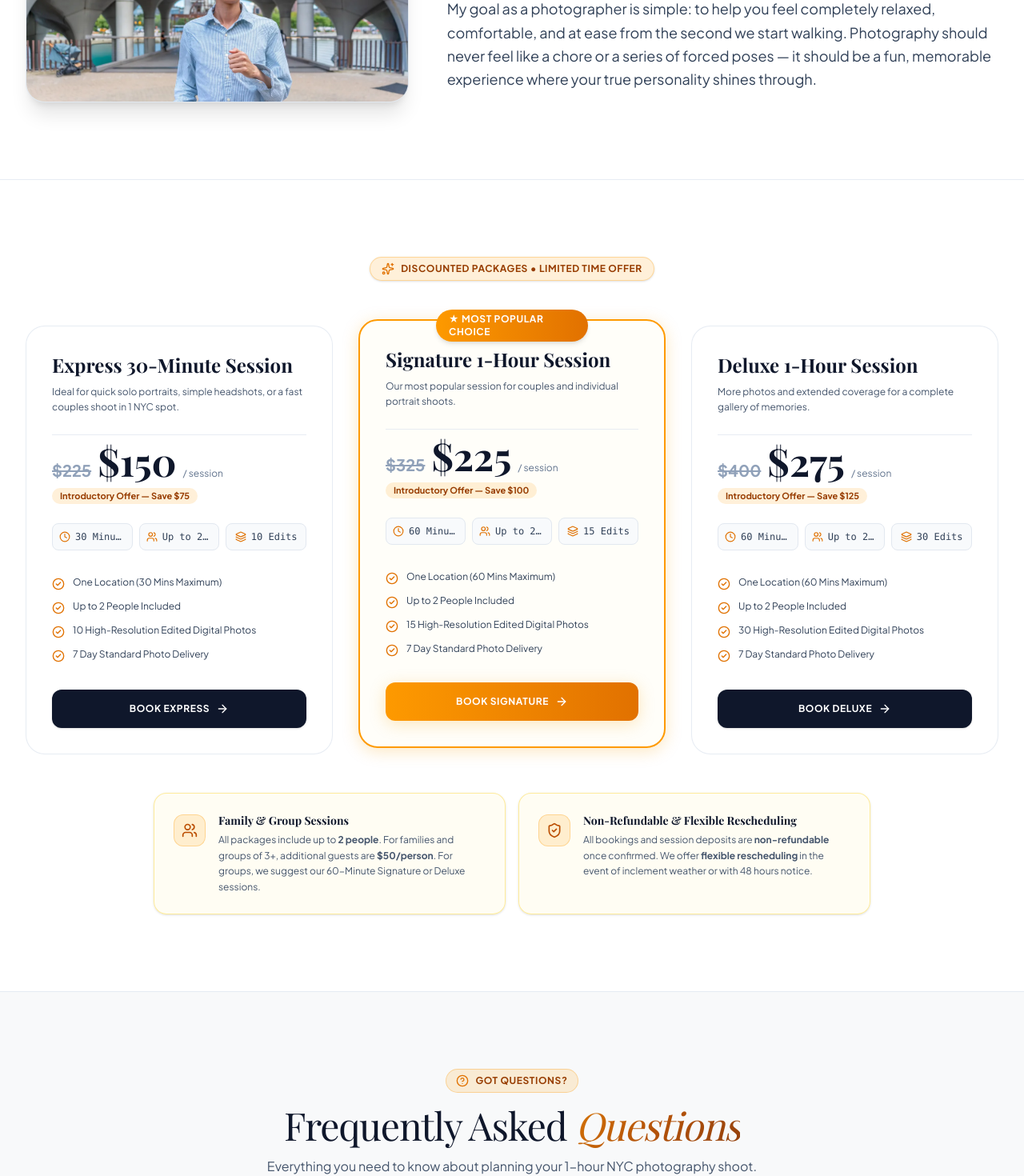
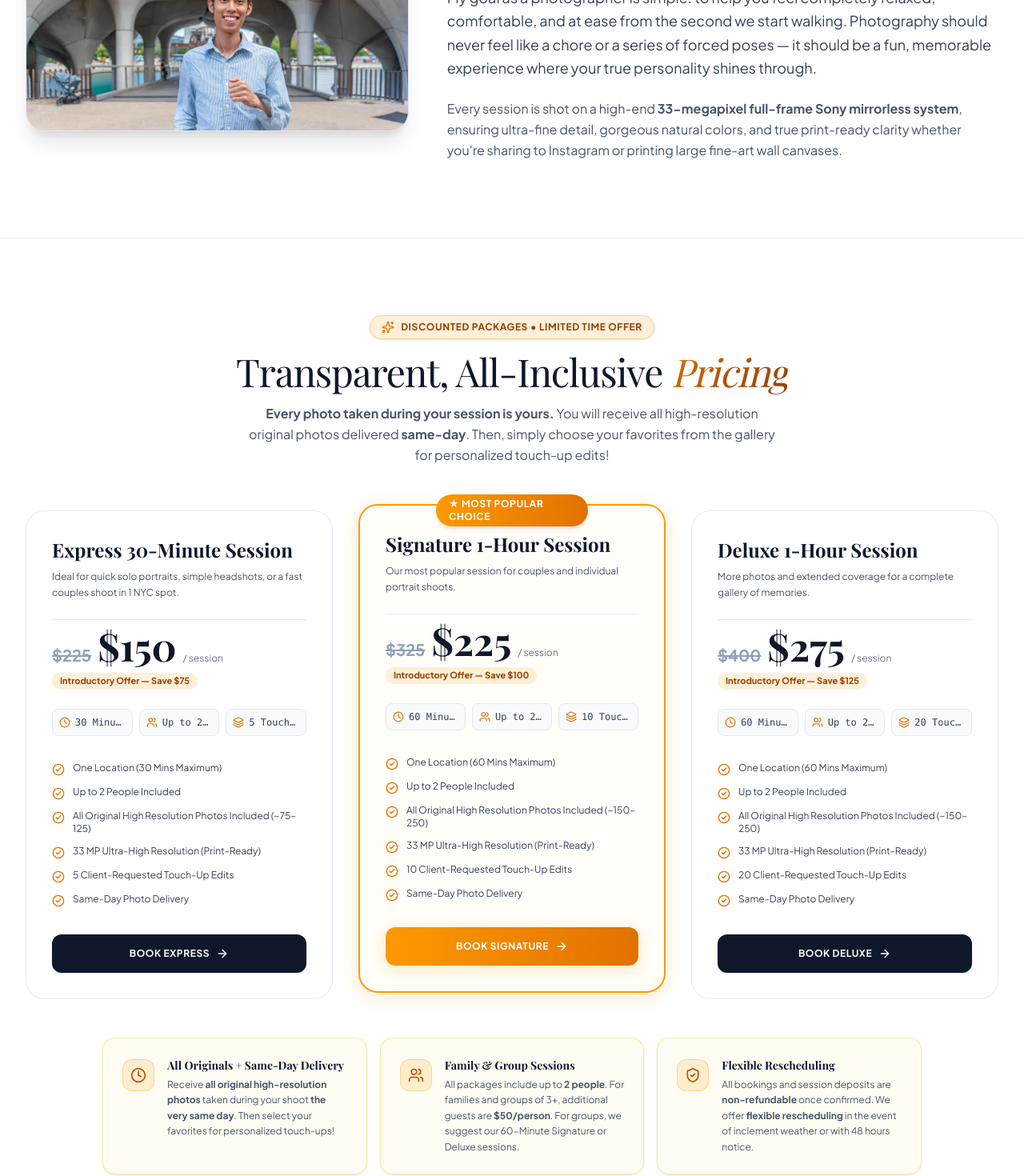
Before and after one commit to superjeffc/photography, a React (Vite) app: page / in a window 1280 px wide. Shown: the part 1260-2730 px from the top of the page at 80% size. Built offline with nearby package versions, Linux system fonts and the light colour scheme; a web font is replaced by a local one.

Commit message:
Update pricing: include all photos same-day, 33MP resolution, and touch-up edits

```diff
--- a/src/components/AboutPhotographer.tsx
+++ b/src/components/AboutPhotographer.tsx
@@ -38,6 +38,10 @@ export const AboutPhotographer: React.FC<AboutPhotographerProps> = () => {
             <p className="text-slate-700 text-base sm:text-lg leading-relaxed">
               My goal as a photographer is simple: to help you feel completely relaxed, comfortable, and at ease from the second we start walking. Photography should never feel like a chore or a series of forced poses — it should be a fun, memorable experience where your true personality shines through.
             </p>
+
+            <p className="text-slate-600 text-sm sm:text-base leading-relaxed">
+              Every session is shot on a high-end <strong>33-megapixel full-frame Sony mirrorless system</strong>, ensuring ultra-fine detail, gorgeous natural colors, and true print-ready clarity whether you're sharing to Instagram or printing large fine-art wall canvases.
+            </p>
           </div>
 
         </div>
--- a/src/components/PackageCalculator.tsx
+++ b/src/components/PackageCalculator.tsx
@@ -17,6 +17,12 @@ export const PackageCalculator: React.FC<PackageCalculatorProps> = ({ onOpenBook
             <Sparkles className="w-4 h-4 text-amber-600" />
             <span>Discounted Packages • Limited Time Offer</span>
           </div>
+          <h2 className="text-3xl sm:text-5xl font-serif text-slate-900 tracking-tight">
+            Transparent, All-Inclusive <span className="text-gradient-amber italic font-normal">Pricing</span>
+          </h2>
+          <p className="text-slate-600 text-sm sm:text-base leading-relaxed max-w-2xl mx-auto">
+            <strong>Every photo taken during your session is yours.</strong> You will receive all high-resolution original photos delivered <strong>same-day</strong>. Then, simply choose your favorites from the gallery for personalized touch-up edits!
+          </p>
         </div>
 
         {/* Standard Package Cards Grid */}
@@ -72,7 +78,7 @@ export const PackageCalculator: React.FC<PackageCalculatorProps> = ({ onOpenBook
                     </div>
                     <div className="p-2 rounded-lg bg-slate-50 border border-slate-200 text-slate-700 flex items-center justify-center gap-1.5 text-center">
                       <Layers className="w-3.5 h-3.5 text-amber-600 shrink-0" />
-                      <span className="truncate">{pkg.editedPhotos} Edits</span>
+                      <span className="truncate">{pkg.editedPhotos} Touch-Ups</span>
                     </div>
                   </div>
 
@@ -106,7 +112,20 @@ export const PackageCalculator: React.FC<PackageCalculatorProps> = ({ onOpenBook
         </div>
 
         {/* Policies Callout */}
-        <div className="mt-12 max-w-4xl mx-auto grid grid-cols-1 md:grid-cols-2 gap-4">
+        <div className="mt-12 max-w-5xl mx-auto grid grid-cols-1 md:grid-cols-3 gap-4">
+          {/* All Photos & Fast Delivery Policy Callout */}
+          <div className="p-6 rounded-2xl bg-amber-50/60 border border-amber-200/80 shadow-sm flex items-start gap-4 text-left">
+            <div className="w-10 h-10 rounded-xl bg-amber-500/15 border border-amber-500/30 flex items-center justify-center text-amber-700 shrink-0 mt-0.5">
+              <Clock className="w-5 h-5" />
+            </div>
+            <div className="space-y-1 text-xs sm:text-sm">
+              <h4 className="font-bold text-slate-900 font-serif text-sm">All Originals + Same-Day Delivery</h4>
+              <p className="text-slate-600 leading-relaxed text-xs">
+                Receive <strong>all original high-resolution photos</strong> taken during your shoot <strong>the very same day</strong>. Then select your favorites for personalized touch-ups!
+              </p>
+            </div>
+          </div>
+
           {/* Family & Group Policy Callout */}
           <div className="p-6 rounded-2xl bg-amber-50/60 border border-amber-200/80 shadow-sm flex items-start gap-4 text-left">
             <div className="w-10 h-10 rounded-xl bg-amber-500/15 border border-amber-500/30 flex items-center justify-center text-amber-700 shrink-0 mt-0.5">
@@ -126,7 +145,7 @@ export const PackageCalculator: React.FC<PackageCalculatorProps> = ({ onOpenBook
               <ShieldCheck className="w-5 h-5" />
             </div>
             <div className="space-y-1 text-xs sm:text-sm">
-              <h4 className="font-bold text-slate-900 font-serif text-sm">Non-Refundable & Flexible Rescheduling</h4>
+              <h4 className="font-bold text-slate-900 font-serif text-sm">Flexible Rescheduling</h4>
               <p className="text-slate-600 leading-relaxed text-xs">
                 All bookings and session deposits are <strong>non-refundable</strong> once confirmed. We offer <strong>flexible rescheduling</strong> in the event of inclement weather or with 48 hours notice.
               </p>
--- a/src/data/photographyData.ts
+++ b/src/data/photographyData.ts
@@ -143,13 +143,15 @@ export const SERVICE_PACKAGES: PackageItem[] = [
     duration: '30 Minutes',
     partySize: 'Up to 2 People',
     locationsCount: 1,
-    editedPhotos: 10,
+    editedPhotos: 5,
     outfitChanges: 1,
     features: [
       'One Location (30 Mins Maximum)',
       'Up to 2 People Included',
-      '10 High-Resolution Edited Digital Photos',
-      '7 Day Standard Photo Delivery'
+      'All Original High Resolution Photos Included (~75–125)',
+      '33 MP Ultra-High Resolution (Print-Ready)',
+      '5 Client-Requested Touch-Up Edits',
+      'Same-Day Photo Delivery'
     ]
   },
   {
@@ -161,14 +163,16 @@ export const SERVICE_PACKAGES: PackageItem[] = [
     duration: '60 Minutes (1 Hr Max)',
     partySize: 'Up to 2 People',
     locationsCount: 1,
-    editedPhotos: 15,
+    editedPhotos: 10,
     outfitChanges: 1,
     popular: true,
     features: [
       'One Location (60 Mins Maximum)',
       'Up to 2 People Included',
-      '15 High-Resolution Edited Digital Photos',
-      '7 Day Standard Photo Delivery'
+      'All Original High Resolution Photos Included (~150–250)',
+      '33 MP Ultra-High Resolution (Print-Ready)',
+      '10 Client-Requested Touch-Up Edits',
+      'Same-Day Photo Delivery'
     ]
   },
   {
@@ -180,13 +184,15 @@ export const SERVICE_PACKAGES: PackageItem[] = [
     duration: '60 Minutes (1 Hr Max)',
     partySize: 'Up to 2 People',
     locationsCount: 1,
-    editedPhotos: 30,
+    editedPhotos: 20,
     outfitChanges: 1,
     features: [
       'One Location (60 Mins Maximum)',
       'Up to 2 People Included',
-      '30 High-Resolution Edited Digital Photos',
-      '7 Day Standard Photo Delivery'
+      'All Original High Resolution Photos Included (~150–250)',
+      '33 MP Ultra-High Resolution (Print-Ready)',
+      '20 Client-Requested Touch-Up Edits',
+      'Same-Day Photo Delivery'
     ]
   }
 ];
@@ -247,8 +253,8 @@ export const FAQS: FaqItem[] = [
   },
   {
     category: 'delivery',
-    question: 'How and when will I receive my edited high-resolution photos?',
-    answer: 'You will receive an invite to your private online high-resolution gallery within 7 business days. You can view and download high-resolution files directly to your phone or desktop.'
+    question: 'How and when will I receive my photos?',
+    answer: 'Because we shoot dual RAW + JPG on a 33-megapixel full-frame Sony camera, you will receive full access to your private online gallery containing ALL original, full-resolution photos the very same day! Each photo is captured in ultra-crisp 33 MP detail (perfect for large wall prints and canvases). You can download all your shots immediately and select your favorites for custom touch-up editing.'
   },
   {
     category: 'locations',
```
